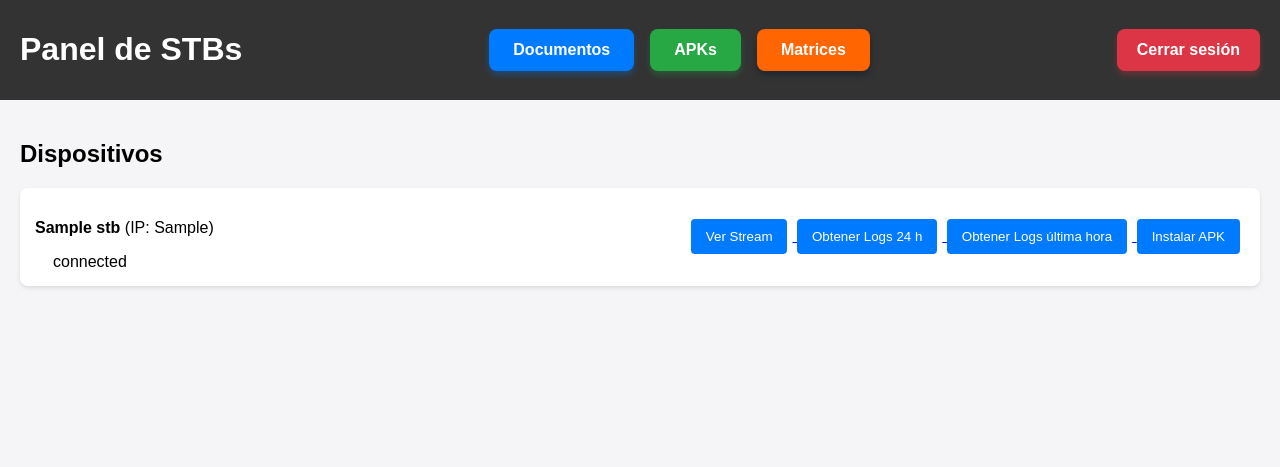
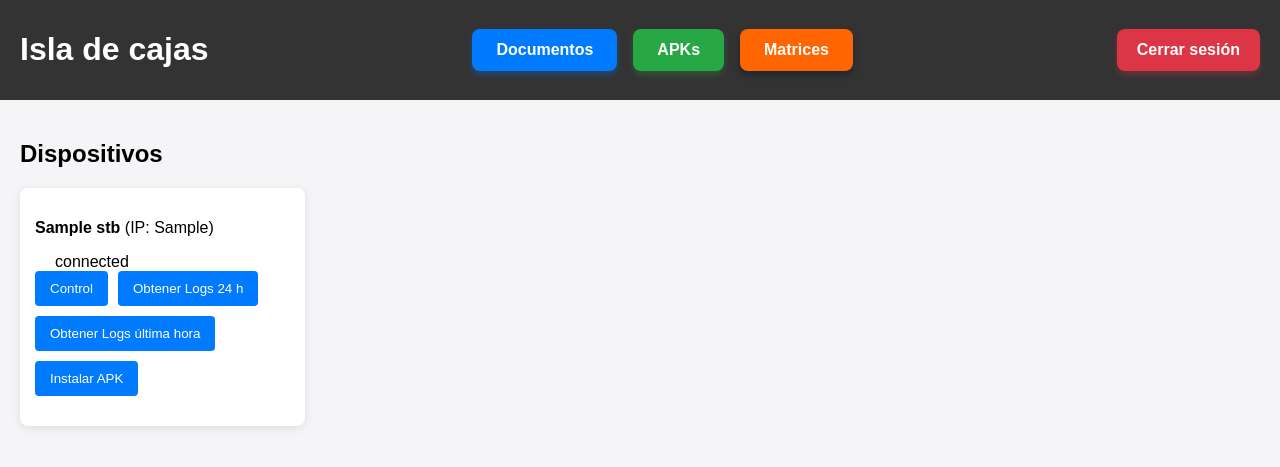
Before and after one commit to qc-test-dev/stb_sonda, a Django app: template templates/home.html in a window 1280 px wide. Shown: the top 467 px of the page. Run offline with Django 3.2, Linux system fonts and the light colour scheme; the template is opened without the code that fills it: most values are stand-ins (such as "Sample title", 1, 10 or a date in 2020).

Commit message:
V1 Isla para andres

```diff
--- a/templates/excel_files/super_matriz_dashboard.html
+++ b/templates/excel_files/super_matriz_dashboard.html
@@ -8,10 +8,10 @@
 </head>
 <body class="bg-light py-5">
     <div class="container">
-        <h1 class="mb-4">Matriz de Validacion</h1>
+        <h1 class="mb-4">Crear Revision </h1>
 
         <div class="card mb-5">
-            <div class="card-header bg-primary text-white">Crear nueva matriz de validacion</div>
+            <div class="card-header bg-primary text-white"></div>
 
             <div class="card-body">
                 <form method="post">
@@ -29,7 +29,7 @@
             </div>
         </div>
 
-        <h2 class="mb-3">Lista de matrices de validacion</h2>
+        <h2 class="mb-3">Lista validacion</h2>
         <ul class="list-group">
             {% for matriz in super_matrices %}
                 <li class="list-group-item">
--- a/templates/home.html
+++ b/templates/home.html
@@ -1,7 +1,6 @@
 {% load static %}
 <!DOCTYPE html>
 <html lang="es">
-
 <head>
     <meta charset="UTF-8">
     <meta name="viewport" content="width=device-width, initial-scale=1.0">
@@ -21,6 +20,7 @@
             display: flex;
             justify-content: space-between;
             align-items: center;
+            flex-wrap: wrap;
         }
 
         .container {
@@ -28,29 +28,54 @@
         }
 
         .stb-list {
-            list-style-type: none;
+            display: flex;
+            flex-wrap: wrap;
+            margin: 0;
             padding: 0;
+            list-style: none;
+            justify-content: space-between;
         }
 
         .stb-item {
+            width: 23%;
+            margin-bottom: 40px;
+            padding: 15px 15px 30px 15px;
             background: #fff;
-            margin: 10px 0;
-            padding: 15px;
             border-radius: 8px;
-            box-shadow: 0 2px 4px rgba(0, 0, 0, 0.1);
+            box-shadow: 0 2px 8px rgba(0, 0, 0, 0.1);
             display: flex;
+            flex-direction: column;
             justify-content: space-between;
-            align-items: center;
+            box-sizing: border-box;
+        }
+
+        @media (max-width: 1200px) {
+            .stb-item {
+                width: 31%;
+            }
+        }
+
+        @media (max-width: 900px) {
+            .stb-item {
+                width: 48%;
+            }
+        }
+
+        @media (max-width: 600px) {
+            .stb-item {
+                width: 100%;
+            }
         }
 
         .status {
             display: flex;
             align-items: center;
+            margin-top: 5px;
         }
 
         .status-circle {
-            width: 10px;
-            height: 10px;
+            width: 12px;
+            height: 12px;
             border-radius: 50%;
             margin-right: 8px;
         }
@@ -63,6 +88,13 @@
             background-color: red;
         }
 
+        .actions {
+            margin-top: auto;
+            display: flex;
+            flex-wrap: wrap;
+            gap: 10px;
+        }
+
         .actions button {
             padding: 10px 15px;
             background: #007bff;
@@ -70,7 +102,6 @@
             border: none;
             border-radius: 4px;
             cursor: pointer;
-            margin-right: 5px;
         }
 
         .actions button:hover {
@@ -80,9 +111,11 @@
         .connect-btn {
             background: #28a745 !important;
         }
+
         .connect-btn:hover {
             background: #218838 !important;
         }
+
         .logout-btn {
             background: #dc3545;
             color: #ffffff;
@@ -103,6 +136,8 @@
         .form-doc {
             display: flex;
             gap: 1em;
+            flex-wrap: wrap;
+            align-items: center;
         }
 
         .doc-btn,
@@ -139,18 +174,19 @@
             background-color: #1e7e34;
             box-shadow: 0 6px 10px rgba(40, 167, 69, 0.5);
         }
-        .matrix-btn{
+
+        .matrix-btn {
             background-color: #FF6500;
             color: #fff;
-            box-shadow: 0 4px 6px rgb(11, 25, 44,0.5)
+            box-shadow: 0 4px 6px rgba(11, 25, 44, 0.5);
         }
 
         .matrix-btn:hover {
             background-color: #1E3E62;
             color: #fff;
-            box-shadow: 0 6px 10px rgb(11, 25, 44,0.5);
+            box-shadow: 0 6px 10px rgba(11, 25, 44, 0.5);
         }
-        /* Estilo para mensajes y alertas */
+
         .alert {
             padding: 15px;
             margin-bottom: 20px;
@@ -171,26 +207,21 @@
         }
     </style>
 </head>
-
 <body>
     <div class="header">
-        <h1>Panel de STBs</h1>
+        <h1>Isla de cajas</h1>
         <div class="form-doc">
             <a href="{% url 'doc_app:allDoc' %}" class="doc-btn">Documentos</a>
             <a href="{% url 'apk_app:allApks' %}" class="apk-btn">APKs</a>
             <a href="{% url 'matrix_app:dashboard_super_matrices' %}" class="matrix-btn">Matrices</a>
-
-
-
         </div>
-
         <form method="post" action="{% url 'logout' %}">
             {% csrf_token %}
             <button type="submit" class="logout-btn">Cerrar sesión</button>
         </form>
     </div>
+
     <div class="container">
-        <!-- Mostrar mensajes/alertas -->
         {% if messages %}
             {% for message in messages %}
                 <div class="alert alert-{{ message.tags }}">
@@ -212,52 +243,38 @@
                 </div>
                 <div class="actions">
                     {% if stb.status == "connected" %}
-
-                    <!-- <a href="http://{{localhost}}:8000/#!action=stream&udid={{ stb.ip }}%3A5555&player=mse&ws=ws%3A%2F%2F{{localhost}}%3A8000%2F%3Faction%3Dproxy-adb%26remote%3Dtcp%253A8886%26udid%3D{{ stb.ip }}%253A5555" target="_blank">
-                        <button>Ver Stream</button>
-                    </a> -->
                         <a href="{% url 'stream_view' stb.ip %}" target="_blank">
-                        <button>Ver Stream</button>
+                            <button>Control</button>
                         </a>
-
-
                         <a href="{% url 'get_logs' stb.ip %}">
                             <button>Obtener Logs 24 h</button>
                         </a>
-
-
                         <a href="{% url 'get_logs_1h' stb.ip %}">
                             <button>Obtener Logs última hora</button>
                         </a>
-
                         <a href="{% url 'list_apks' stb.ip %}">
                             <button>Instalar APK</button>
                         </a>
-
                     {% else %}
                         <a href="{% url 'connect_adb' stb.ip %}">
                             <button class="connect-btn">Conectar</button>
                         </a>
                     {% endif %}
                 </div>
-
             </li>
             {% endfor %}
         </ul>
     </div>
 
-    <!-- Código JavaScript para ocultar alertas después de 5 segundos -->
     <script>
-        // Función para ocultar alertas automáticamente
-        document.addEventListener('DOMContentLoaded', function() {
+        document.addEventListener('DOMContentLoaded', function () {
             var alerts = document.querySelectorAll('.alert');
-
             if (alerts.length > 0) {
-                setTimeout(function() {
-                    alerts.forEach(function(alert) {
+                setTimeout(function () {
+                    alerts.forEach(function (alert) {
                         alert.style.display = 'none';
                     });
-                }, 5000); // 5000 ms = 5 segundos
+                }, 5000);
             }
         });
     </script>
```
Also changed, not shown: templates/live-tv/stream_view.html (+11 -1 lines), db.sqlite3. Lines whose indentation alone changed are shown as unchanged.
